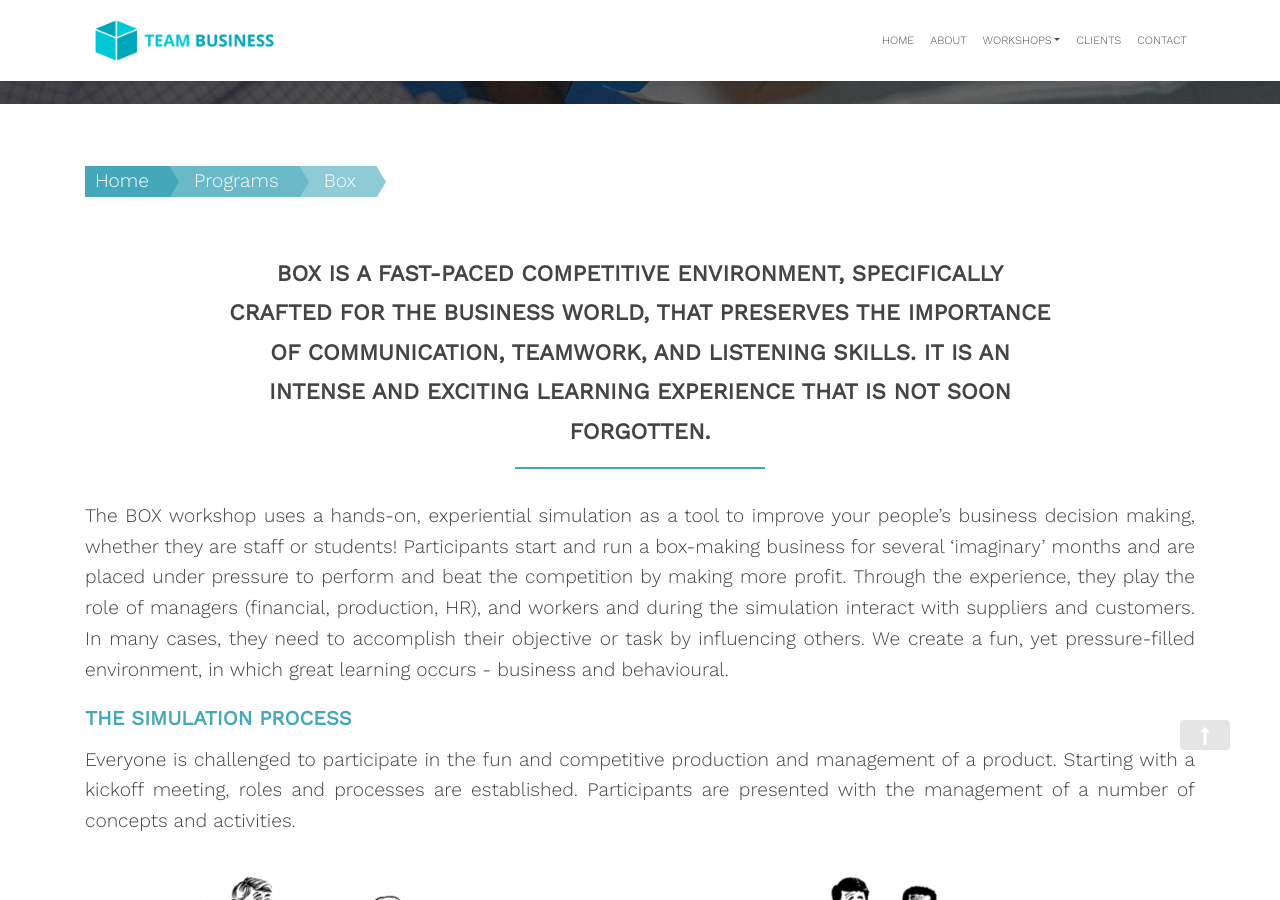
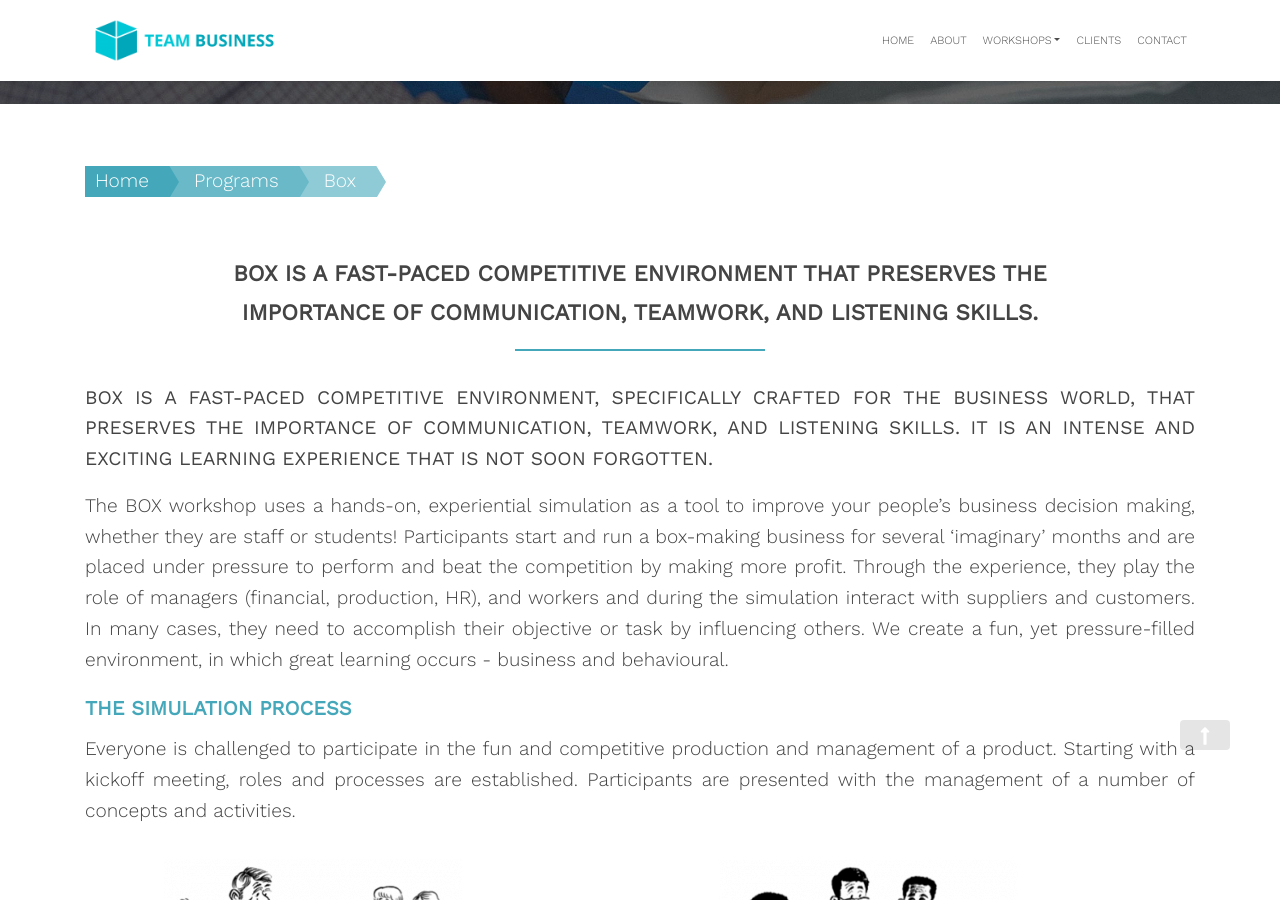
Before and after one commit to zac-heisey/team-business, a Jekyll site: the page built from _pages/box.md, in a window 1280 px wide and 900 px high, scrolled down 671 px. Built offline with Jekyll 4.4.1, drawn with Linux system fonts in a browser that asks for light colours.

Commit message:
Update from Forestry.io Lara Azzam updated _pages/box.md

```diff
--- a/_pages/box.md
+++ b/_pages/box.md
@@ -14,7 +14,9 @@ intro-2: Transform your people from thinking like an ‘employee’ to thinking
   really takes to start and build a business.
 
 ---
-## **BOX IS A FAST-PACED COMPETITIVE ENVIRONMENT, SPECIFICALLY CRAFTED FOR THE BUSINESS WORLD, THAT PRESERVES THE IMPORTANCE OF COMMUNICATION, TEAMWORK, AND LISTENING SKILLS. IT IS AN INTENSE AND EXCITING LEARNING EXPERIENCE THAT IS NOT SOON FORGOTTEN.**
+## **BOX IS A FAST-PACED COMPETITIVE ENVIRONMENT THAT PRESERVES THE IMPORTANCE OF COMMUNICATION, TEAMWORK, AND LISTENING SKILLS.**
+
+**BOX IS A FAST-PACED COMPETITIVE ENVIRONMENT, SPECIFICALLY CRAFTED FOR THE BUSINESS WORLD, THAT PRESERVES THE IMPORTANCE OF COMMUNICATION, TEAMWORK, AND LISTENING SKILLS. IT IS AN INTENSE AND EXCITING LEARNING EXPERIENCE THAT IS NOT SOON FORGOTTEN.**
 
 The BOX workshop uses a hands-on, experiential simulation as a tool to improve your people's business decision making, whether they are staff or students! Participants start and run a box-making business for several 'imaginary' months and are placed under pressure to perform and beat the competition by making more profit. Through the experience, they play the role of managers (financial, production, HR), and workers and during the simulation interact with suppliers and customers.  In many cases, they need to accomplish their objective or task by influencing others. We create a fun, yet pressure-filled environment, in which great learning occurs - business and behavioural.
 
```
